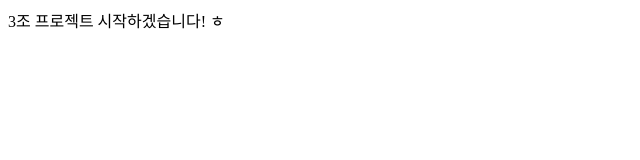
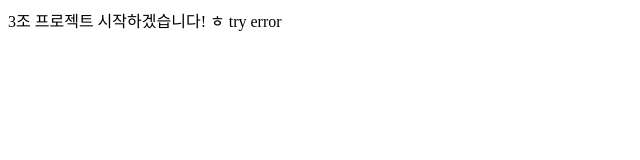
Before and after one commit to j0105133/noonaBookStore, a plain HTML site: page index.html in a window 1280 px wide. Shown: the full height of the page, 0-640 px from the left. Drawn offline with Linux system fonts and the light colour scheme.

Commit message:
FEAT :try error

```diff
--- a/index.html
+++ b/index.html
@@ -7,6 +7,7 @@
 </head>
 <body>
     3조 프로젝트 시작하겠습니다! ㅎ
+    try error
     <!--나정민 수정함 나정민 2차 수정함 3차수정함 4차 수정함-->
 </body>
 </html>
```
